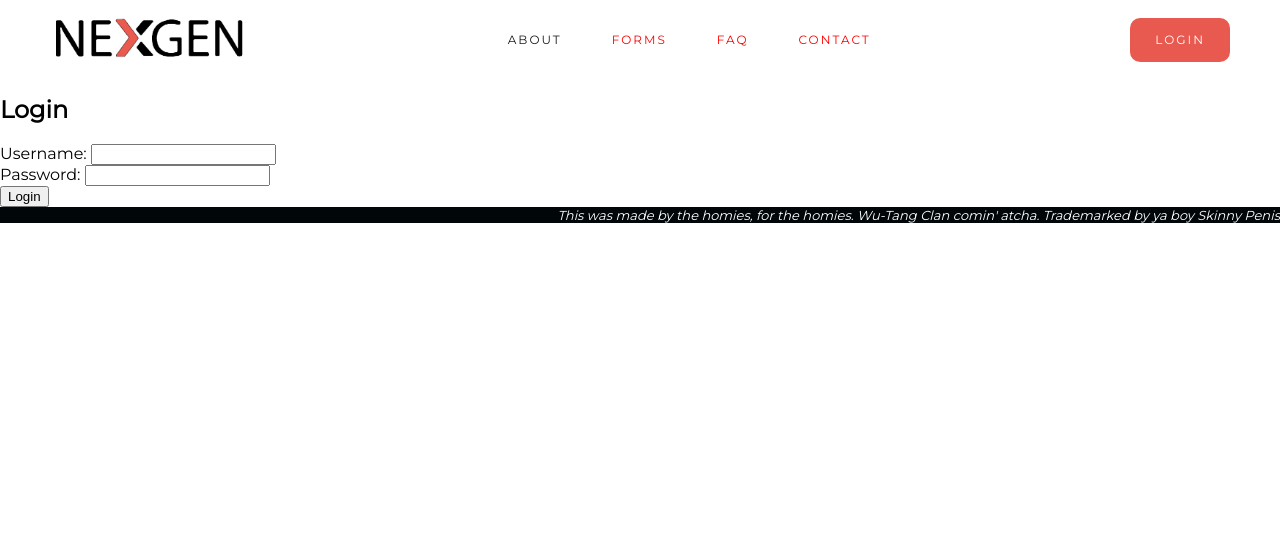
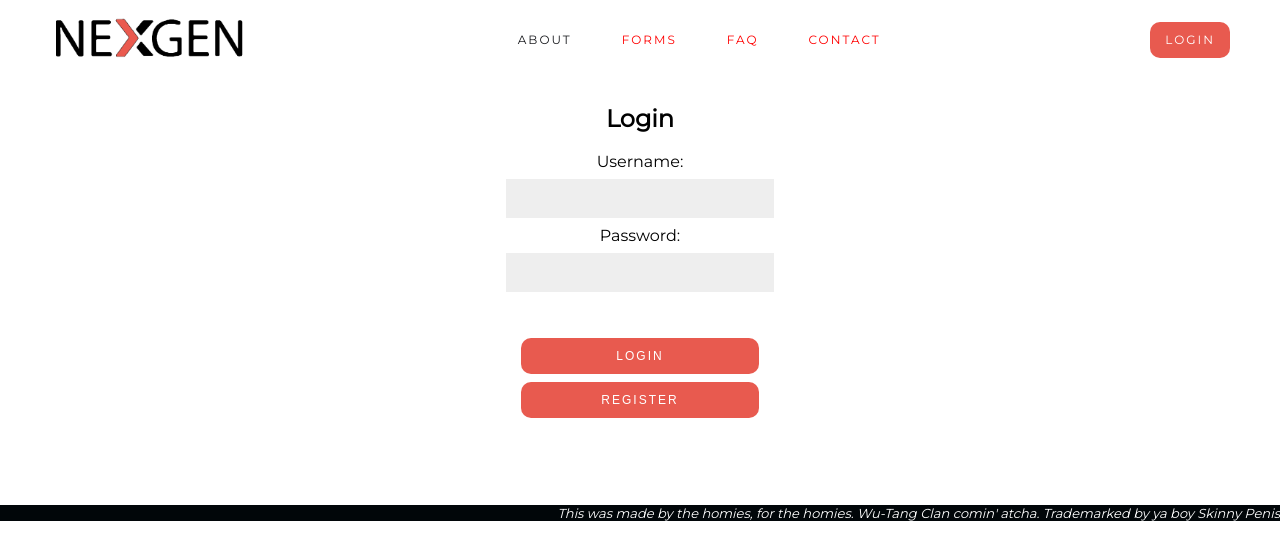
Before and after one commit to HailMaryProj304/HailMary, a React (Create React App) app in the folder projectnexgenfinancial/: page /Login in a window 1280 px wide. Shown: the top 560 px of the page. Built offline with nearby package versions, Linux system fonts and the light colour scheme.

Commit message:
login page cleaned up and css added

```diff
--- a/projectnexgenfinancial/src/CSS/LoginPage.css
+++ b/projectnexgenfinancial/src/CSS/LoginPage.css
@@ -1,3 +1,89 @@
 .innerForm {
     color: black;
+    display:flex;
+    justify-content: center;
+    align-items: center;
+    flex-direction: column;
+    height: 50vh;
+    margin: -20px 0 50px;
 }
+
+h2 {
+    text-align:center;
+}
+
+.button {
+    margin-top: 0px;
+    padding: 8px 15px;
+    border-radius: 10px;
+    background-color: rgb(232, 90, 79);
+    transition-property: background-color, opacity, color;
+    transition-duration: 400ms, 400ms, 400ms;
+    transition-timing-function: ease, ease, ease;
+    color: white;
+    font-size: 12px;
+    line-height: 20px;
+    letter-spacing: 2px;
+    text-decoration: none;
+    text-transform: uppercase;
+}
+
+.button:active {
+    transform: scale(0.95);
+}
+
+form {
+    display:flex;
+    align-items: center;
+    justify-content: center;
+	flex-direction: column;
+	padding: 0 50px;
+	height: 100%;
+	text-align: center;
+}
+
+input {
+	background-color: #eee;
+	border: none;
+	padding: 12px 15px;
+	margin: 8px 0;
+	width: 80%;
+}
+
+* {
+
+    -webkit-animation: fadein 1s; /* Safari, Chrome and Opera > 12.1 */
+       -moz-animation: fadein 1s; /* Firefox < 16 */
+        -ms-animation: fadein 1s; /* Internet Explorer */
+         -o-animation: fadein 1s; /* Opera < 12.1 */
+            animation: fadein 1s;
+}
+
+@keyframes fadein {
+    from { opacity: 0; }
+    to   { opacity: 1; }
+}
+
+/* Firefox < 16 */
+@-moz-keyframes fadein {
+    from { opacity: 0; }
+    to   { opacity: 1; }
+}
+
+/* Safari, Chrome and Opera > 12.1 */
+@-webkit-keyframes fadein {
+    from { opacity: 0; }
+    to   { opacity: 1; }
+}
+
+/* Internet Explorer */
+@-ms-keyframes fadein {
+    from { opacity: 0; }
+    to   { opacity: 1; }
+}
+
+/* Opera < 12.1 */
+@-o-keyframes fadein {
+    from { opacity: 0; }
+    to   { opacity: 1; }
+}
--- a/projectnexgenfinancial/src/components/LoginPage.js
+++ b/projectnexgenfinancial/src/components/LoginPage.js
@@ -13,12 +13,10 @@ function LoginPage({ Login, error}) {
 
     return (
         <form onSubmit={submitHandler}>
-            <div>
+            <div className="innerForm">
                 {/* //use this to style I guess */}
-                <div className="innerForm">
+                <div>
                     <h2>Login</h2>
-                    {/* Display the error if an error is passed */}
-                    {(error != "") ? (<div className="error">{error}</div>) : ""}
                     <div className="form-group">
                         <label htmlFor="Username">Username: </label>
                         {/* Set username in details to the username */}
@@ -32,7 +30,12 @@ function LoginPage({ Login, error}) {
                         <input type="password" name="password" id="password" onChange={e => setDetails({...details, password: e.target.value})} value={details.password}/>
                     </div>
                 </div>
-                <input type="submit" value="Login"></input>
+                {/* Display the error if an error is passed */}
+                <br></br>
+                {(error != "") ? (<div className="error">{error}</div>) : ""}
+                <br></br>
+                <input className="button" type="submit" value="Login"></input>
+                <input className="button" type="submit" value="Register"></input>
 
             </div>
         </form>
```
